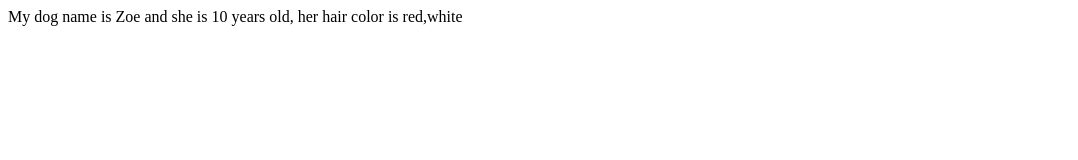
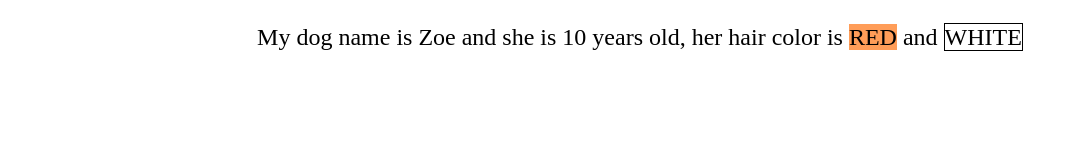
Before and after one commit to Johngtka/ts-app, a plain HTML site: page index.html in a window 1280 px wide. Shown: the whole page, without its empty margins (0-1078 px from the left). Drawn offline with Linux system fonts and the light colour scheme.

Commit message:
fix: hide function

```diff
--- a/index.html
+++ b/index.html
@@ -5,6 +5,7 @@
     <meta charset="UTF-8">
     <meta http-equiv="X-UA-Compatible" content="IE=edge">
     <meta name="viewport" content="width=device-width, initial-scale=1.0">
+    <link rel="stylesheet" href="style.css">
     <title>Document</title>
 </head>
 
--- a/main.js
+++ b/main.js
@@ -1,16 +1,32 @@
 var Dog = /** @class */ (function () {
     function Dog() {
         this.name = 'Zoe';
-        this.age = 10;
         this.haircolor = ['red', 'white'];
+        this.date = new Date();
+        this.time = this.ageCalck(10);
+        this.iteration = 0;
     }
-    Dog.prototype.time = function () {
-        var date = new Date();
-        var y = date.getFullYear();
-        console.log(y - this.age);
-        document.body.innerHTML = 'My dog name is ' + this.name + ' and she is ' + this.age + ' years old, her hair color is ' + this.haircolor;
+    Dog.prototype.ageCalck = function (x) {
+        var y = this.date.getFullYear();
+        console.log(y - x);
+        return x;
+    };
+    Dog.prototype.possIt = function () {
+        var par = document.createElement('p');
+        document.body.appendChild(par);
+        par.innerHTML = 'My dog name is ' + this.name + ' and she is ' + this.time + ' years old, her hair color is ' + '<span style="background-color:#ff9d58;">' + this.haircolor[0].toUpperCase() + '</span>' + ' and ' + '<span style="border:1px solid #000;">' + this.haircolor[1].toUpperCase() + '</span>';
+        par.style.textAlign = 'center';
+        par.classList.add('ts-txt');
+        // console.log(this.time)
+    };
+    Dog.prototype.render = function () {
+        for (var i = this.iteration; i <= this.time; i++) {
+            console.log(i);
+        }
     };
     return Dog;
 }());
 var c = new Dog();
-c.time();
+c.time;
+c.possIt();
+c.render();
--- /dev/null
+++ b/style.css
@@ -0,0 +1,8 @@
+span {
+    text-align: center;
+}
+
+.ts-txt {
+    font-size: 150%;
+    /* font-weight: bolder; */
+}
```
Also changed, not shown: main.ts (+24 -8 lines).
